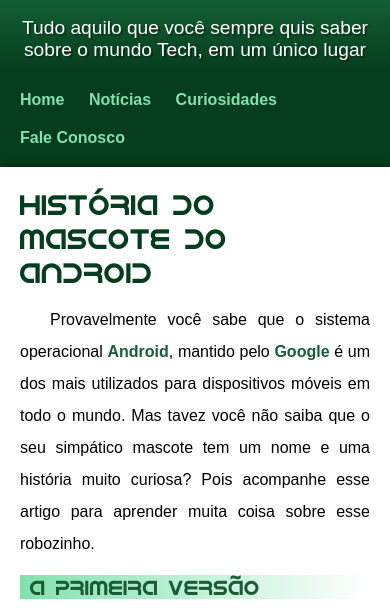
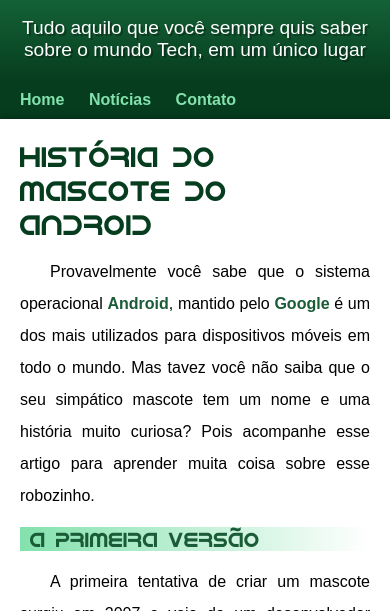
Before and after one commit to ElsonFelipe/projeto-android, a plain HTML site: page index.html in a window 390 px wide. Shown: the part 157-768 px from the top of the page. Drawn offline with Linux system fonts and the light colour scheme.

Commit message:
Correções das quebras sugeridas pelo curso

```diff
--- a/estilo/style.css
+++ b/estilo/style.css
@@ -61,16 +61,10 @@ header > p {
     padding-right: 10px;
     padding-left: 10px;
     margin: auto;
-    margin-bottom: 20px;
+    padding-bottom: 20px;
     text-shadow: 2px 2px 0px rgba(0, 0, 0, 0.315);
 }
 
-@media screen and (max-width: 440px) {
-    header > p {
-      margin-bottom: 0px;
-      padding-bottom: 10px;
-    }
-}
 
 nav {
     background-color: var(--cor5);
@@ -92,11 +86,6 @@ nav > a:hover {
     color: var(--cor5);
 }
 
-@media screen and (max-width: 440px) {
-    nav > a {
-      display: inline-flex;
-    }
-}
 
 main {
 
--- a/index.html
+++ b/index.html
@@ -15,8 +15,7 @@
     <nav>
         <a href="#">Home</a>
         <a href="#">Notícias</a>
-        <a href="#">Curiosidades</a>
-        <a href="#">Fale Conosco</a>
+        <a href="#">Contato</a>
     </nav>
     <main>
         <article>
```
